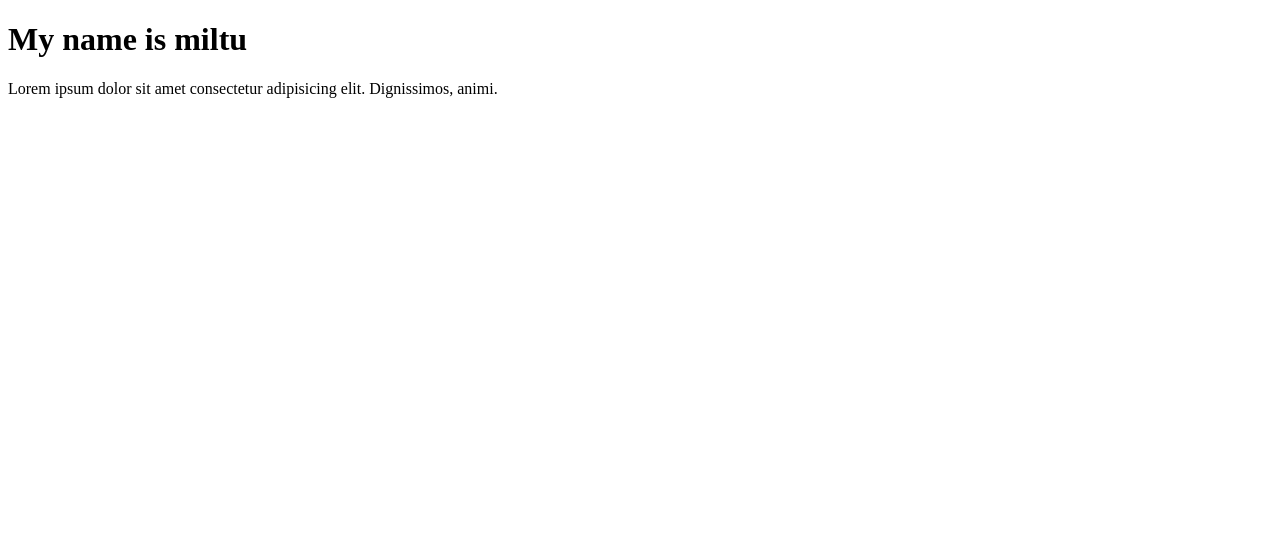
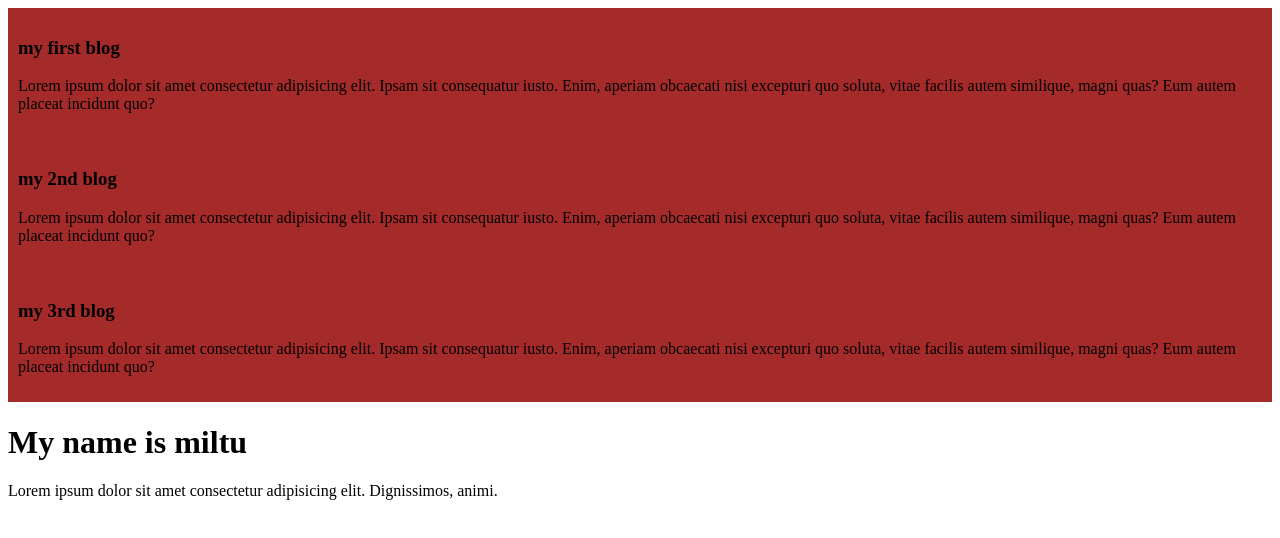
Before and after one commit to miltonraw/my-first-gitthub-, a plain HTML site: page index.html in a window 1280 px wide. Drawn offline with Linux system fonts and the light colour scheme.

Commit message:
added the frist blog

```diff
--- a/index.html
+++ b/index.html
@@ -4,8 +4,36 @@
     <meta charset="UTF-8" />
     <meta name="viewport" content="width=device-width, initial-scale=1.0" />
     <title>My First Ever</title>
+    <link rel="stylesheet" href="styles/blog.css" />
   </head>
   <body>
+    <div>
+      <h3>my first blog</h3>
+      <p>
+        Lorem ipsum dolor sit amet consectetur adipisicing elit. Ipsam sit
+        consequatur iusto. Enim, aperiam obcaecati nisi excepturi quo soluta,
+        vitae facilis autem similique, magni quas? Eum autem placeat incidunt
+        quo?
+      </p>
+    </div>
+    <div>
+      <h3>my 2nd blog</h3>
+      <p>
+        Lorem ipsum dolor sit amet consectetur adipisicing elit. Ipsam sit
+        consequatur iusto. Enim, aperiam obcaecati nisi excepturi quo soluta,
+        vitae facilis autem similique, magni quas? Eum autem placeat incidunt
+        quo?
+      </p>
+    </div>
+    <div>
+      <h3>my 3rd blog</h3>
+      <p>
+        Lorem ipsum dolor sit amet consectetur adipisicing elit. Ipsam sit
+        consequatur iusto. Enim, aperiam obcaecati nisi excepturi quo soluta,
+        vitae facilis autem similique, magni quas? Eum autem placeat incidunt
+        quo?
+      </p>
+    </div>
     <h1>My name is miltu</h1>
     <p>
       Lorem ipsum dolor sit amet consectetur adipisicing elit. Dignissimos,
--- /dev/null
+++ b/styles/blog.css
@@ -0,0 +1,4 @@
+div{
+    background-color: brown;
+    padding: 10px;
+}
```
